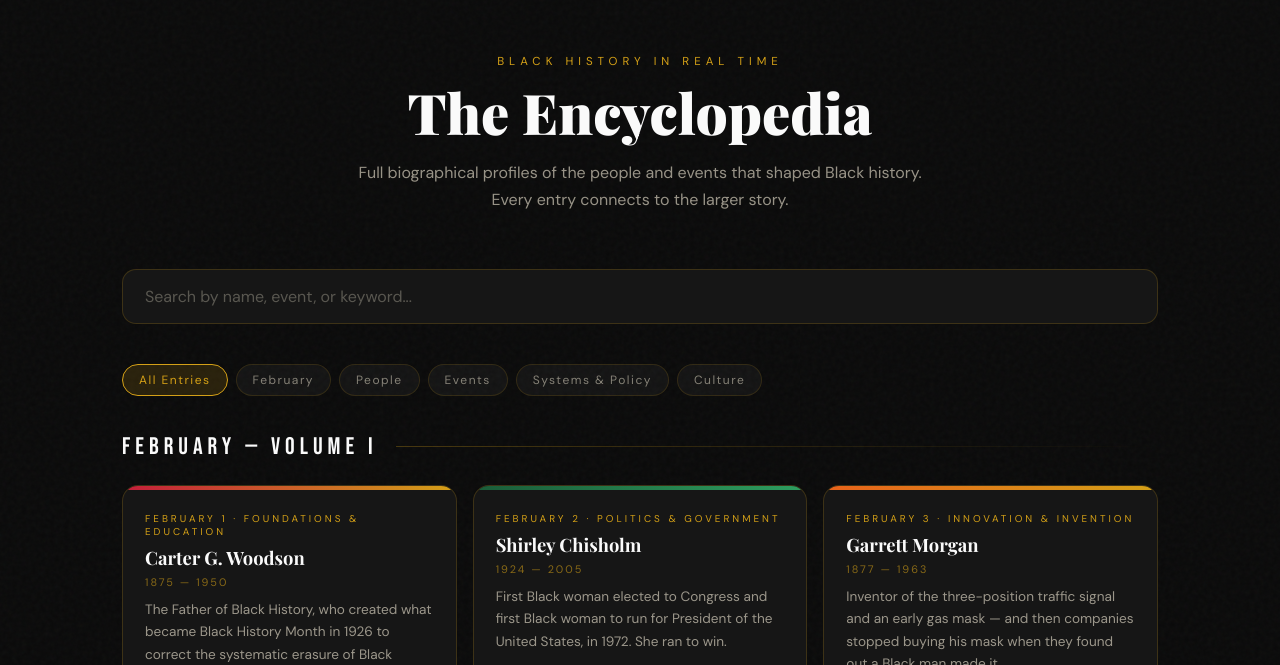
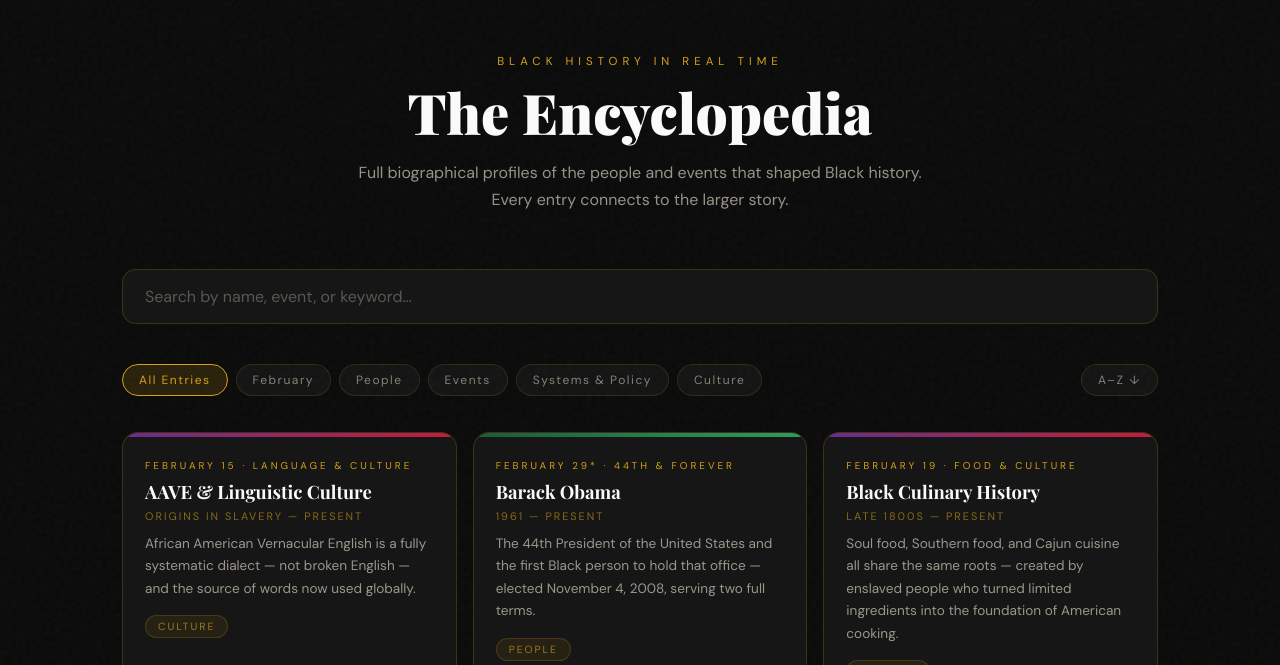
Before and after one commit to edna-ivey/blackhistoryinrealtime, a plain HTML site: page encyclopedia.html in a window 1280 px wide. Shown: the part 133-798 px from the top of the page. Drawn offline with nearby package versions, Linux system fonts and the light colour scheme; a web font is replaced by a local one.

Commit message:
new encyclopedia alphabetical

```diff
--- a/encyclopedia.html
+++ b/encyclopedia.html
@@ -359,14 +359,10 @@
     <button class="filter-btn" onclick="setFilter('Events', this)">Events</button>
     <button class="filter-btn" onclick="setFilter('Systems', this)">Systems & Policy</button>
     <button class="filter-btn" onclick="setFilter('Culture', this)">Culture</button>
+    <button class="filter-btn" id="sortBtn" style="margin-left:auto;" onclick="sortGrid(currentSort==='alpha'?'chrono':'alpha');document.getElementById('sortBtn').textContent=currentSort==='alpha'?'A\u2013Z \u2193':'By Date \u2193'">A–Z ↓</button>
   </div>
 
   <div id="entriesContainer">
-
-    <div class="vol-header">
-      <span class="vol-title">February — Volume I</span>
-      <div class="vol-line"></div>
-    </div>
 
     <div class="entries-grid" id="entriesGrid">
 
@@ -733,6 +729,26 @@
 
 <script>
   let activeFilter = 'all';
+  let currentSort = 'alpha'; // 'alpha' or 'chrono'
+
+  // Sort cards alphabetically on load
+  function sortGrid(mode) {
+    currentSort = mode;
+    const grid = document.getElementById('entriesGrid');
+    const cards = Array.from(grid.querySelectorAll('.entry-card'));
+    if (mode === 'alpha') {
+      cards.sort((a, b) => {
+        const na = a.querySelector('.entry-name')?.textContent.trim() || '';
+        const nb = b.querySelector('.entry-name')?.textContent.trim() || '';
+        return na.localeCompare(nb);
+      });
+    } else {
+      // Chronological = original DOM order; re-attach in data-order
+      cards.sort((a, b) => parseInt(a.dataset.order||0) - parseInt(b.dataset.order||0));
+    }
+    cards.forEach(c => grid.appendChild(c));
+    filterEntries();
+  }
 
   function setFilter(filter, btn) {
     activeFilter = filter;
@@ -765,6 +781,13 @@
 
     document.getElementById('noResults').style.display = anyVisible ? 'none' : 'block';
   }
+
+  // Tag each card with original order and then sort alphabetically on load
+  document.addEventListener('DOMContentLoaded', function() {
+    const cards = document.querySelectorAll('.entry-card');
+    cards.forEach((c, i) => c.dataset.order = i);
+    sortGrid('alpha');
+  });
 </script>
 </body>
 </html>
```
